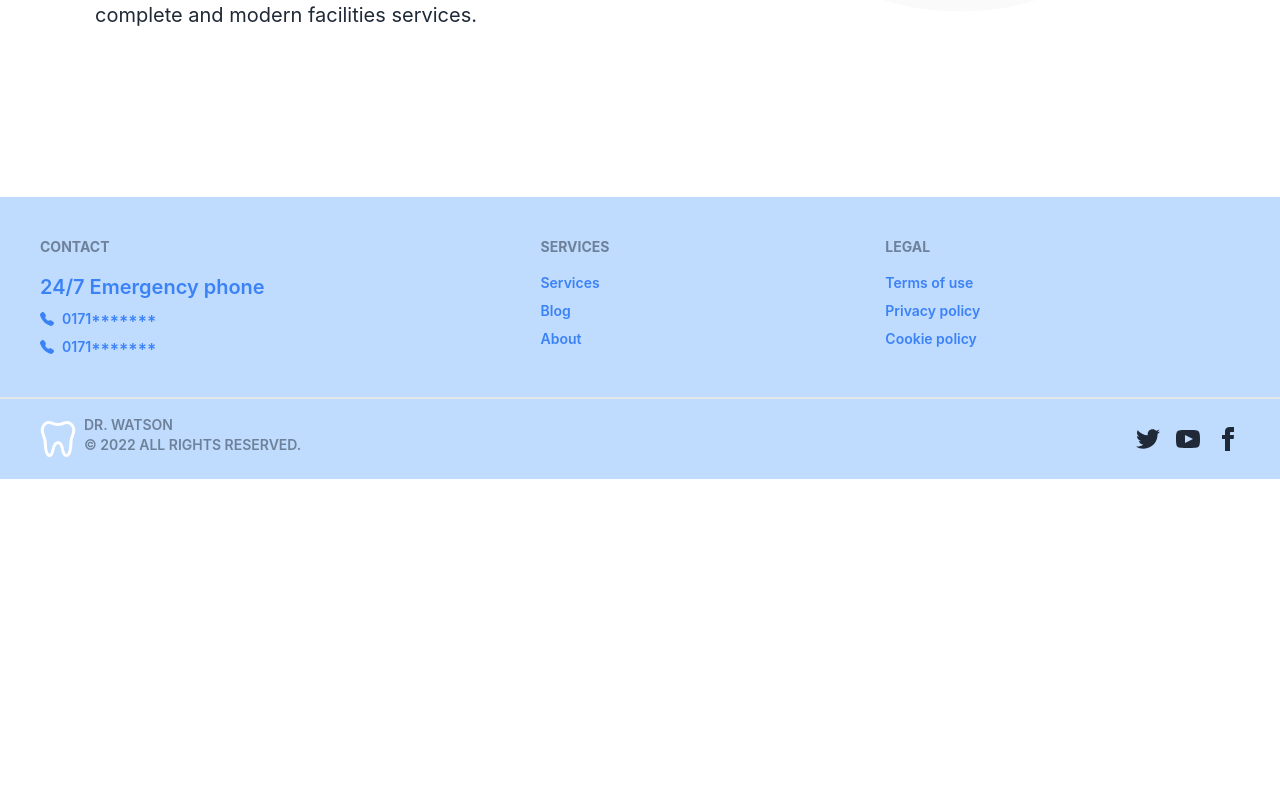
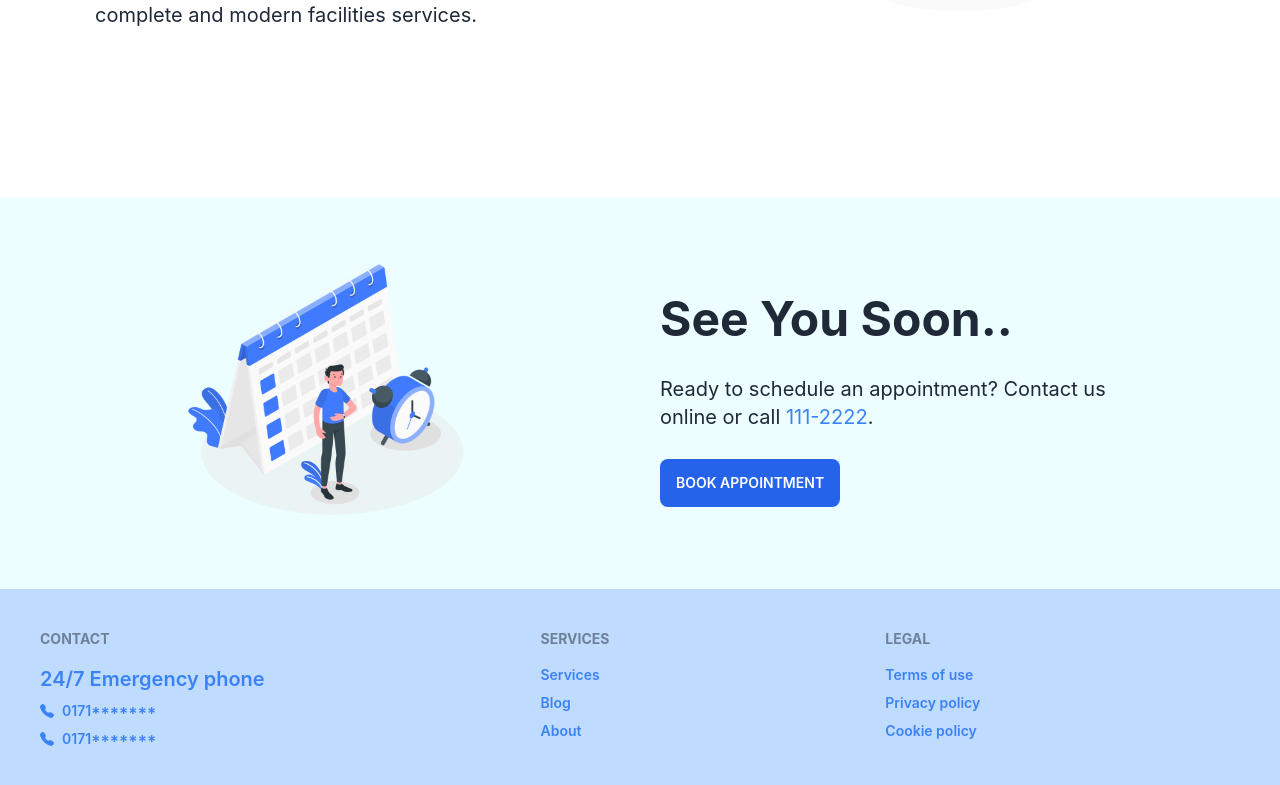
Before and after one commit to ShamimaNasrin/service-review-client, a React (Create React App) app: page / in a window 1280 px wide. Shown: the part 587-1372 px from the top of the page. Before the commit the page ends 1066 px from the top, so only its background shows below. Built offline with nearby package versions, Linux system fonts and the light colour scheme.

Commit message:
appointment

```diff
--- /dev/null
+++ b/src/Pages/Home/Appointment/Appointment.js
@@ -0,0 +1,28 @@
+import React from 'react';
+import img1 from '../../../images/appointment.png';
+
+const Appointment = () => {
+    return (
+        <div>
+            <section className='bg-cyan-50'>
+                <header className='flex flex-col-reverse sm:flex-col-reverse md:flex-row lg:flex-row justify-center items-center py-9'>
+
+                    <div className='w-10/12 sm:w-9/12 md:w-1/2 lg:w-1/2 flex justify-center items-center'>
+                        <img className='w-2/4' src={img1} alt="header img" />
+                    </div>
+
+                    <div className='w-10/12 sm:w-9/12 md:w-1/2 lg:w-1/2 mt-4'>
+                        <div className='px-5'>
+                            <h1 className='w-3/4 text-3xl sm:text-4xl md:text-5xl lg:text-5xl font-bold'>See You Soon..</h1>
+                            <p className='w-3/4 text-xl mt-8'>Ready to schedule an appointment? Contact us online or call <span className='text-blue-500'>111-2222</span>.</p>
+                            <button className="block btn bg-blue-600 hover:bg-blue-700 border-0 mt-7">Book Appointment</button>
+                        </div>
+                    </div>
+
+                </header>
+            </section>
+        </div>
+    );
+};
+
+export default Appointment;
--- a/src/Pages/Home/Banner/Banner.css
+++ b/src/Pages/Home/Banner/Banner.css
@@ -1,6 +1,16 @@
-.header-sec{
+.header-sec {
     height: 85vh;
 }
-.card-img-h{
+
+.card-img-h {
     height: 200px;
 }
+
+
+/* Responsiveness for mobile */
+@media screen and (max-width:689px) {
+    .header-sec {
+        height: 60vh;
+    }
+
+}
--- a/src/Pages/Home/Home.js
+++ b/src/Pages/Home/Home.js
@@ -1,5 +1,6 @@
 import React from 'react';
 import useTitle from '../../Hooks/useTitle';
+import Appointment from './Appointment/Appointment';
 import Banner from './Banner/Banner';
 
 const Home = () => {
@@ -7,6 +8,7 @@ const Home = () => {
     return (
         <div>
             <Banner></Banner>
+            <Appointment></Appointment>
         </div>
     );
 };
```
Also changed, not shown: src/images/appointment.png (added).
